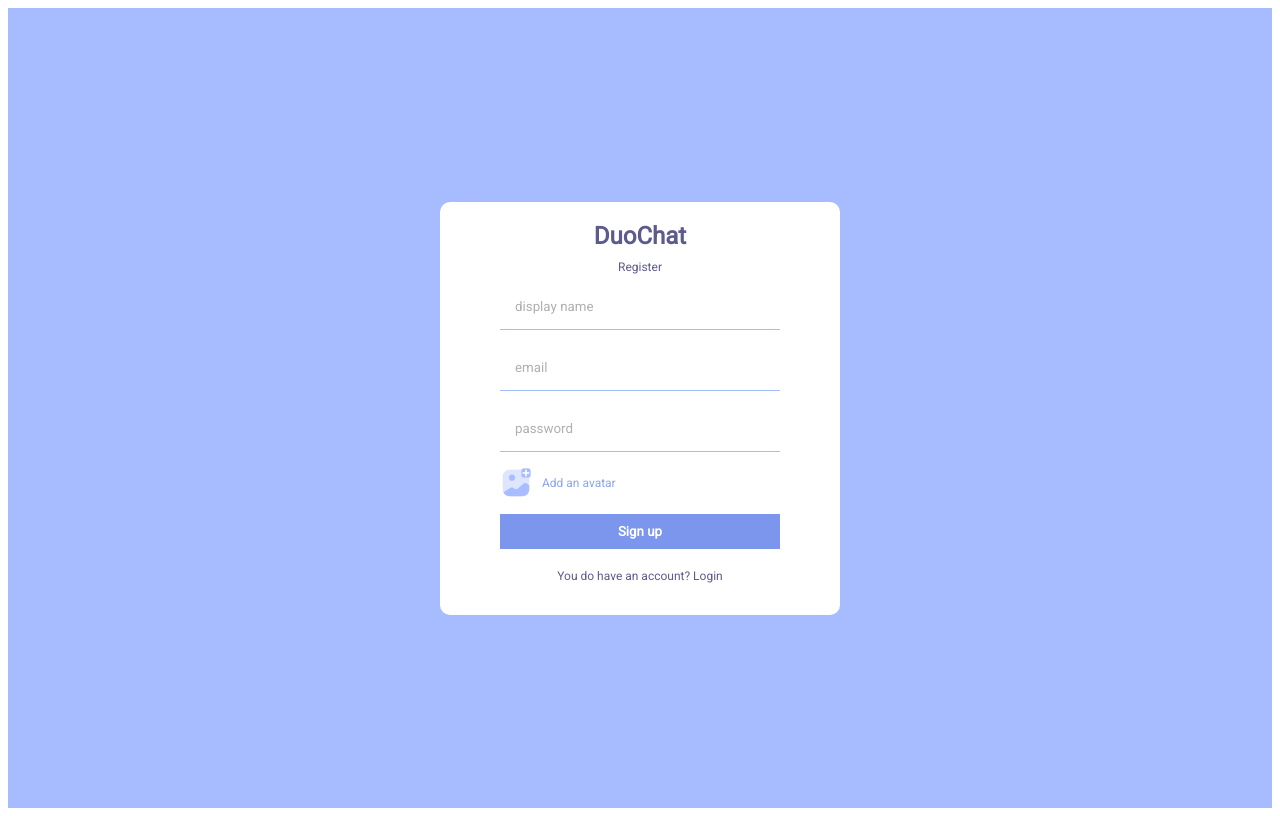
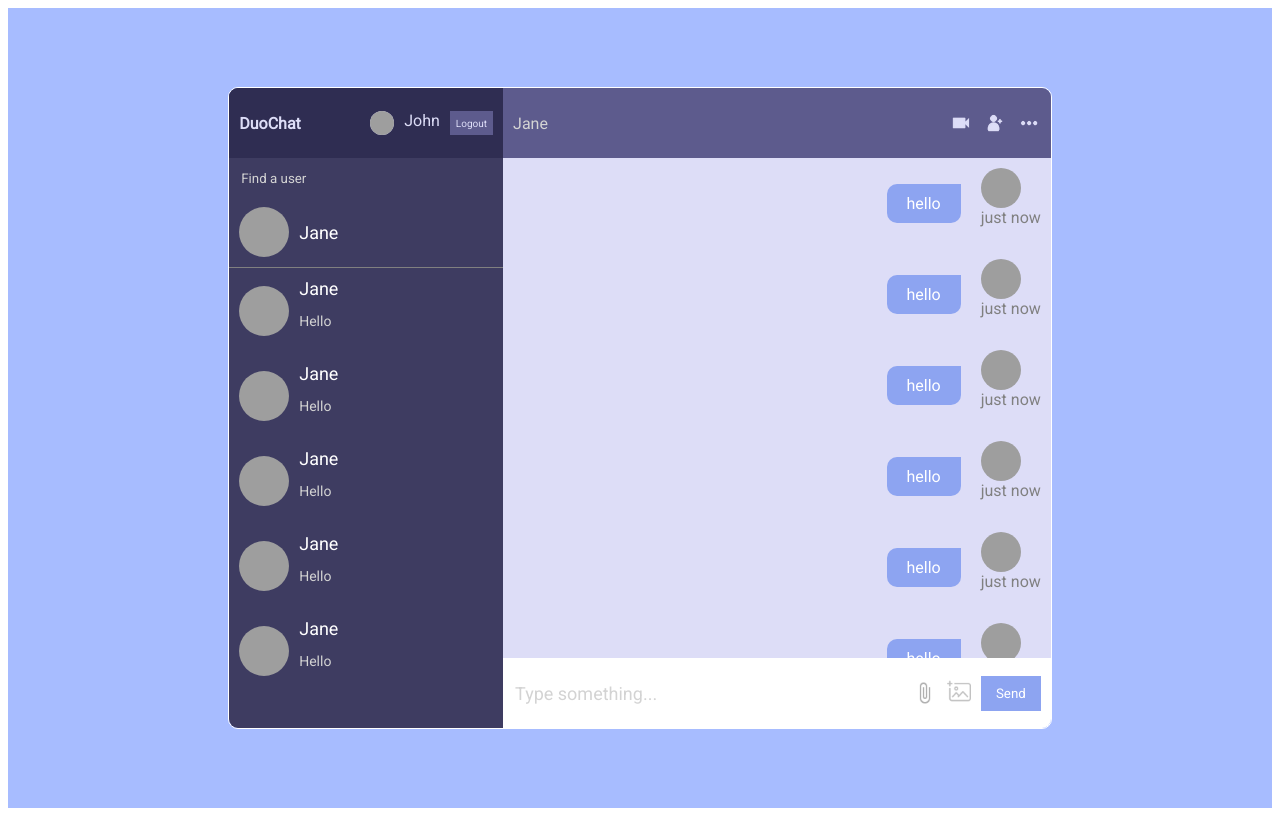
Before and after one commit to GrantLicata/DuoChat, a React (Create React App) app in the folder client/: page / in a window 1280 px wide. Built offline with nearby package versions, Linux system fonts and the light colour scheme; grey boxes are pictures that could not be loaded.

Commit message:
Routing prepared

```diff
--- a/client/package.json
+++ b/client/package.json
@@ -9,6 +9,7 @@
     "firebase": "^9.19.1",
     "react": "^18.2.0",
     "react-dom": "^18.2.0",
+    "react-router-dom": "^6.10.0",
     "react-scripts": "5.0.1",
     "sass": "^1.60.0",
     "web-vitals": "^2.1.4"
--- a/client/src/App.js
+++ b/client/src/App.js
@@ -2,9 +2,20 @@ import Register from "./pages/Register";
 import Login from "./pages/Login";
 import Home from "./pages/Home";
 import "./style.scss";
+import { BrowserRouter, Routes, Route } from "react-router-dom";
 
 function App() {
-  return <Register />;
+  return (
+    <BrowserRouter>
+      <Routes>
+        <Route path="/">
+          <Route index element={<Home />} />
+          <Route path="login" element={<Login />} />
+          <Route path="register" element={<Register />} />
+        </Route>
+      </Routes>
+    </BrowserRouter>
+  );
 }
 
 export default App;
--- a/client/src/pages/Register.jsx
+++ b/client/src/pages/Register.jsx
@@ -32,18 +32,20 @@ const Register = () => {
       await uploadBytesResumable(storageRef, file).then(() => {
         getDownloadURL(storageRef).then(async (downloadURL) => {
           try {
-            //Update update user profile with photo
+            // Update update user profile with photo
             await updateProfile(res.user, {
               displayName,
               photoURL: downloadURL,
             });
-            //Create user on firestore database
+            // Create user on firestore database
             await setDoc(doc(db, "users", res.user.uid), {
               uid: res.user.uid,
               displayName,
               email,
               photoURL: downloadURL,
             });
+            // Create user chat collection
+            await setDoc(doc(db, "userChats", res.user.uid), {});
           } catch (err) {
             console.log(err);
             setErr(true);
```
Also changed, not shown: 1 other file (tests, documents, lock files or other folders).
